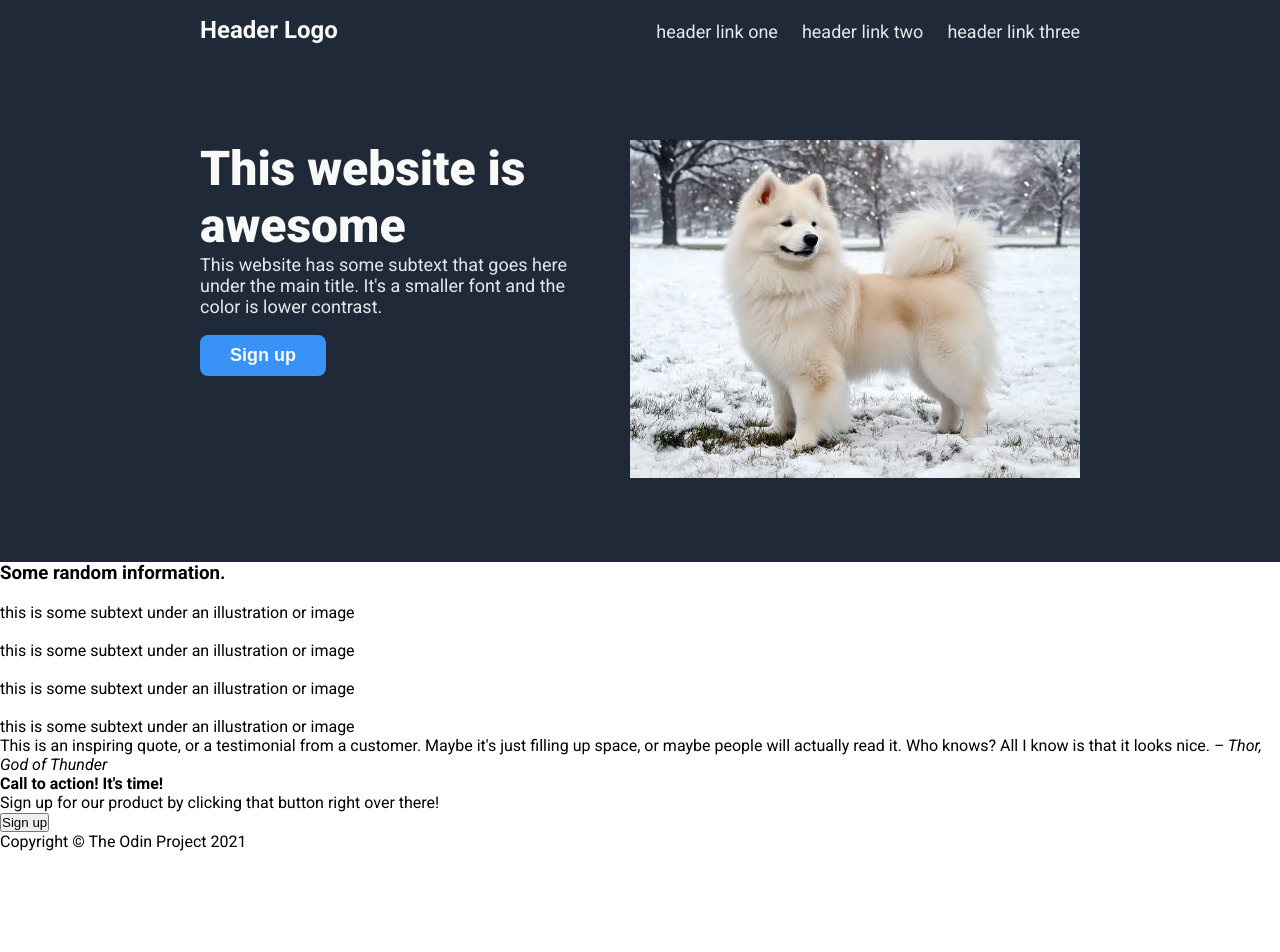
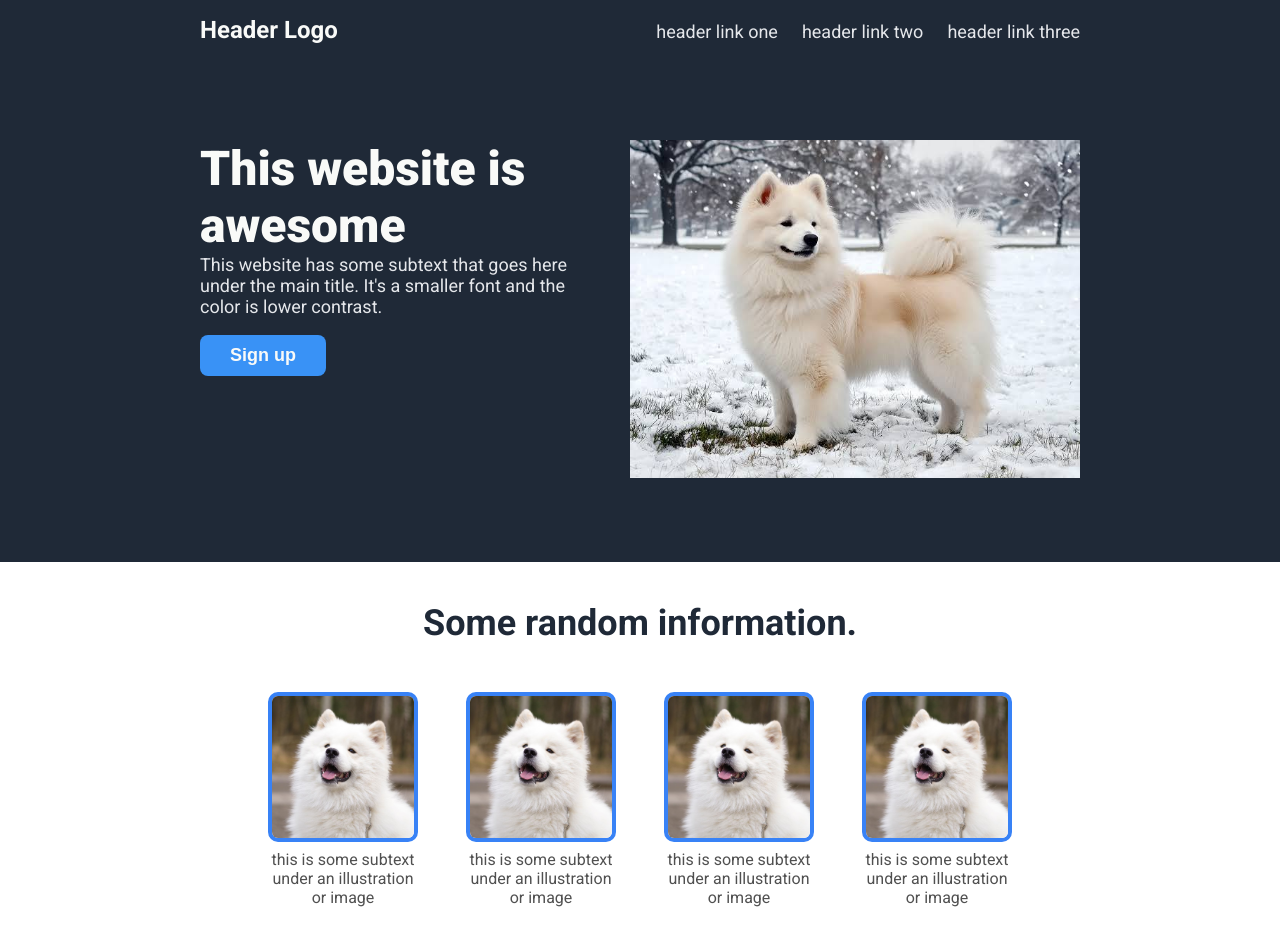
Before and after one commit to wenfeilin/landing-page, a plain HTML site: page index.html in a window 1280 px wide. Shown: the top 952 px of the page. Before the commit the page ends 851 px from the top, so only its background shows below. Drawn offline with Linux system fonts and the light colour scheme.

Commit message:
Style random info section

```diff
--- a/index.html
+++ b/index.html
@@ -38,7 +38,7 @@
       </div>
       <div class="hero-image">
         <img
-          src="images/samoyed.jpeg"
+          src="images/samoyed-in-snow.jpeg"
           alt="A white samoyed dog standing in the snow."
           width="450px">
       </div>
@@ -46,25 +46,28 @@
 
     <!-- Random Info Section-->
     <section class="random-info">
-      <h3>Some random information.</h3>
+      <h3 class="random-info-title">Some random information.</h3>
       <div class="random-info-content">
-        <figure>
-          <img src=""alt="">
+        <figure class="random-info-figure">
+          <img
+            src="images/smiling-samoyed.jpg"
+            alt="A cute samoyed puppy looking up and smiling."
+            width="300px">
           <figcaption>this is some subtext under an illustration or image</figcaption>
         </figure>
 
-        <figure>
-          <img src=""alt="">
+        <figure class="random-info-figure">
+          <img src="images/smiling-samoyed.jpg" alt="A cute samoyed puppy looking up and smiling.">
           <figcaption>this is some subtext under an illustration or image</figcaption>
         </figure>
 
-        <figure>
-          <img src=""alt="">
+        <figure class="random-info-figure">
+          <img src="images/smiling-samoyed.jpg" alt="A cute samoyed puppy looking up and smiling.">
           <figcaption>this is some subtext under an illustration or image</figcaption>
         </figure>
 
-        <figure>
-          <img src=""alt="">
+        <figure class="random-info-figure">
+          <img src="images/smiling-samoyed.jpg" alt="A cute samoyed puppy looking up and smiling.">
           <figcaption>this is some subtext under an illustration or image</figcaption>
         </figure>
       </div>
--- a/style.css
+++ b/style.css
@@ -86,3 +86,41 @@ nav a {
 .hero-image {
   width: 450px;
 }
+
+/* Random Info */
+.random-info {
+  display: flex;
+  flex-direction: column;
+  justify-content: center;
+  align-items: center;
+  gap: 3em;
+  padding: 40px 200px 100px;
+  text-align: center;
+}
+
+.random-info-title {
+  font-size: 36px;
+  font-weight: 900px;
+  color: #1F2937
+}
+
+.random-info-content {
+  display: flex;
+  gap: 3em;
+}
+
+.random-info-figure {
+  width: 150px;
+}
+
+.random-info-figure img {
+  width: 150px;
+  height: 150px;
+  object-fit: cover;
+  margin-bottom: 0.25em;
+  border-radius: 10px;
+  border: 4px solid #3882F6;
+}
+.random-info-figure figcaption {
+  color: #505050;
+}
```
Also changed, not shown: images/samoyed-in-snow.jpeg (renamed from images/samoyed.jpeg), images/smiling-samoyed.jpg (added).
